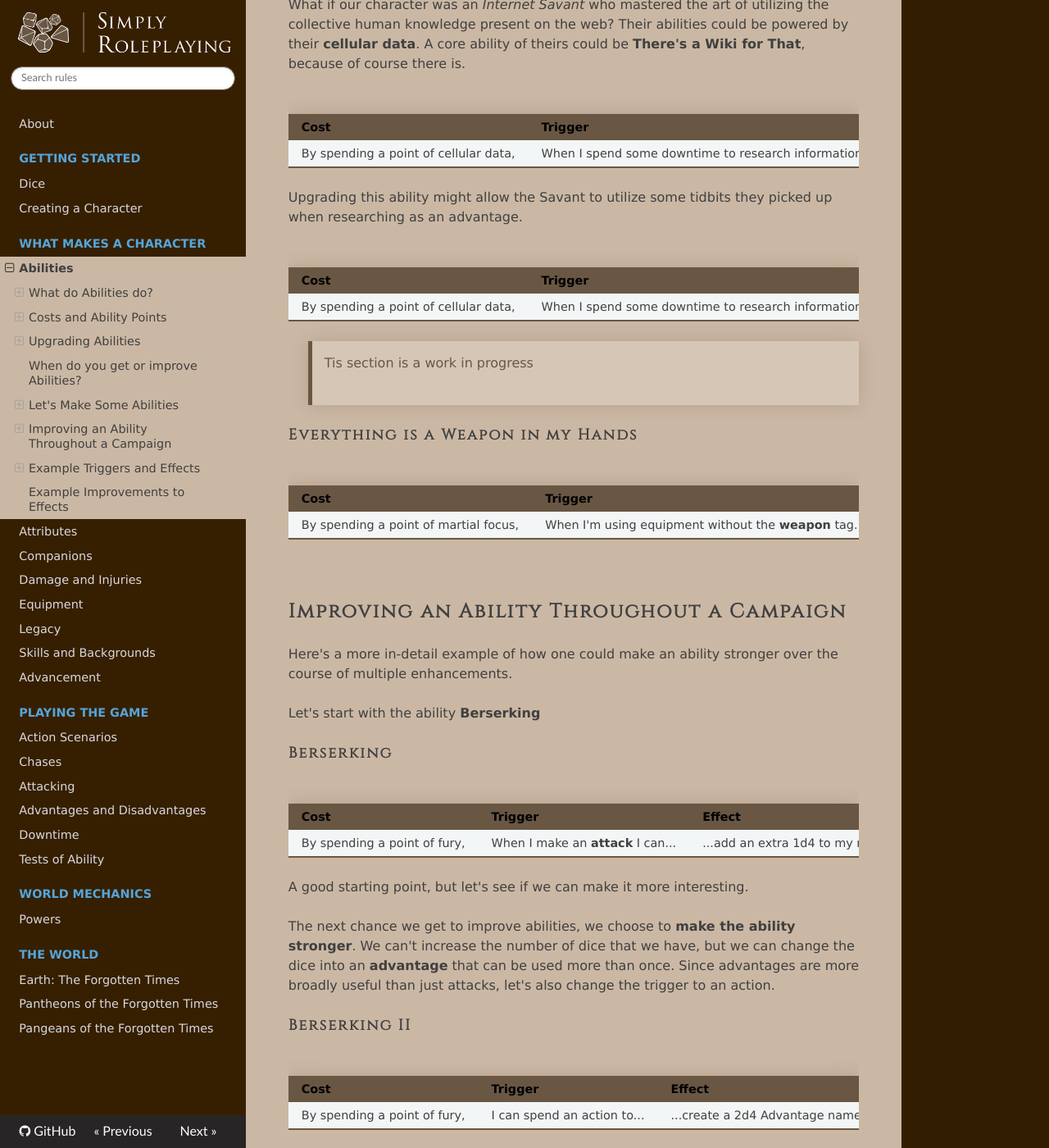
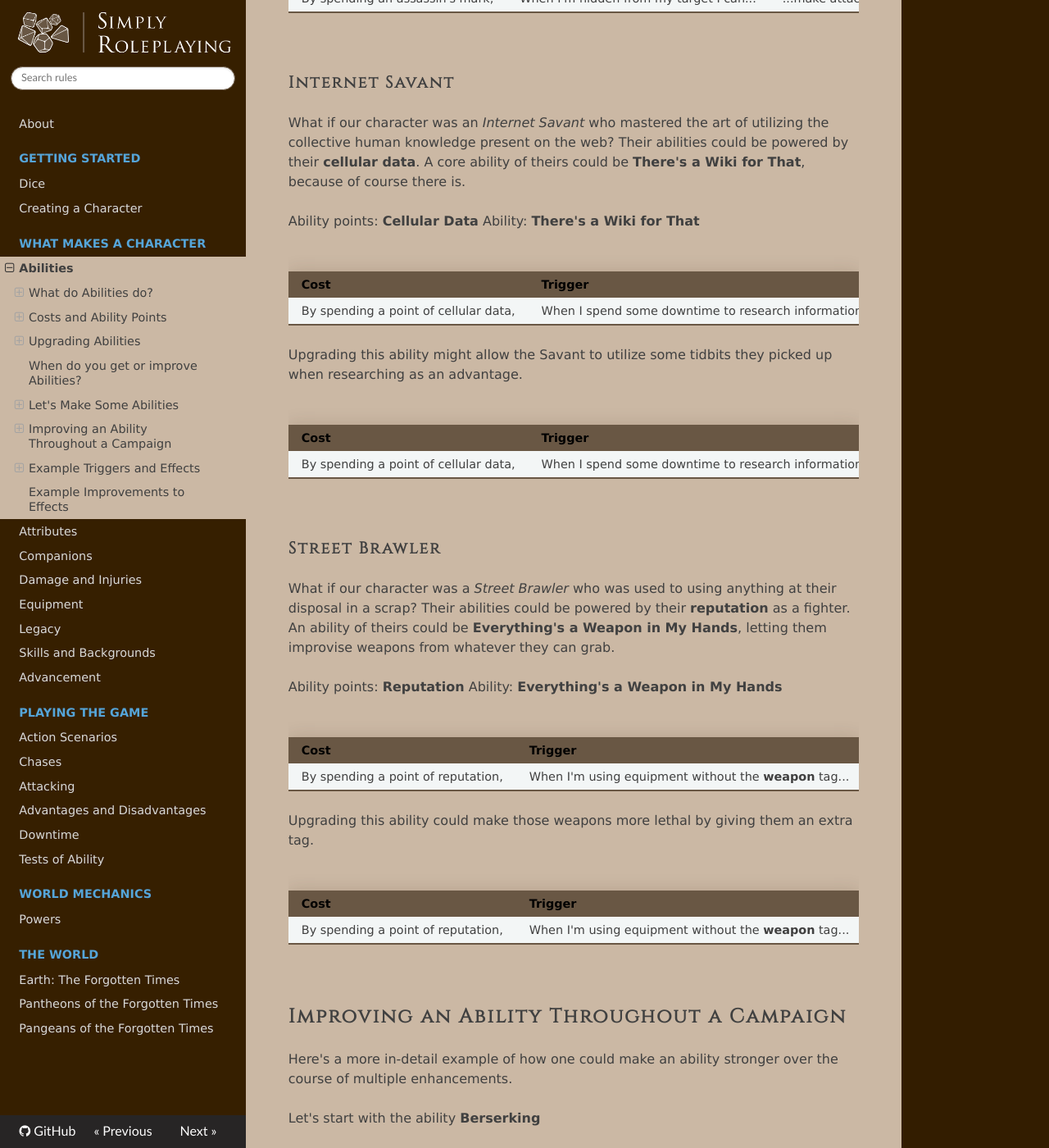
Before and after one commit to TheFifthRider/simply-roleplaying-webapp, an MkDocs documentation site: the page built from docs/character/abilities.md, in a window 1280 px wide and 1400 px high, scrolled down 5698 px. Shown: the whole window at 82% size. Built offline with MkDocs 1.6.1, drawn with Linux system fonts in a browser that asks for light colours; nearby versions of some CDN libraries.

Commit message:
feat: Added final example ability for now

```diff
--- a/docs/character/abilities.md
+++ b/docs/character/abilities.md
@@ -117,7 +117,7 @@ And upgrading it would probably mean making the boots last longer and be more du
 | -------------------- | -------------------------- | ------------------------------------------------------------ |
 | By spending 1 scrap, | I can spend downtime to... | ...give 1 target an **8**d4 advantage called Springloaded Boots. |
 
-
+<br/>
 
 ### Alchemist
 
@@ -136,7 +136,7 @@ We could then upgrade this potion to give it a secondary effect-- perhaps an inv
 | ------------------------- | --------------------------- | ------------------------------------------------------------ |
 | By spending 1 concoction, | I can spend an action to... | ...heal 10 damage from 1 target I can reach and give them a 2d4 advantage called _Invigorated_. |
 
-
+<br/>
 
 ### Unassuming Assassin
 
@@ -155,11 +155,14 @@ Upgrading this ability might allow us to add another tag, maybe the _concealable
 | ------------------------------- | --------------------------------------- | ------------------------------------------------------------ |
 | By spending an assassin's mark, | When I'm hidden from my target I can... | ...make attacks as though my weapons had the **intuition** and **concealable** tags until the end of my turn. |
 
-
+<br/>
 
 ### Internet Savant
 
 What if our character was an _Internet Savant_ who mastered the art of utilizing the collective human knowledge present on the web? Their abilities could be powered by their **cellular data**. A core ability of theirs could be **There's a Wiki for That**, because of course there is.
+
+Ability points: **Cellular Data**
+Ability: **There's a Wiki for That**
 
 | Cost                                  | Trigger                                                     | Effect                          |
 | ------------------------------------- | ----------------------------------------------------------- | ------------------------------- |
@@ -171,15 +174,24 @@ Upgrading this ability might allow the Savant to utilize some tidbits they picke
 | ------------------------------------- | ----------------------------------------------------------- | ------------------------------------------------------------ |
 | By spending a point of cellular data, | When I spend some downtime to research information I can... | ...add an extra 1d4 to my roll and give myself an appropriately titled 4d4 advantage based on what I researched. |
 
-<!-- TODO: Continue -->
+<br/>
 
->  Tis section is a work in progress
+### Street Brawler
 
-#### Everything is a Weapon in my Hands
+What if our character was a _Street Brawler_ who was used to using anything at their disposal in a scrap? Their abilities could be powered by their **reputation** as a fighter. An ability of theirs could be **Everything's a Weapon in My Hands**, letting them improvise weapons from whatever they can grab.
 
-| Cost                                  | Trigger                                                | Effect                                                       |
-| ------------------------------------- | ------------------------------------------------------ | ------------------------------------------------------------ |
-| By spending a point of martial focus, | When I'm using equipment without the **weapon** tag... | ...I can give it the **weapon** tag for the scene. _(The GM will give it an attribute tag if it doesn't already have one)_ |
+Ability points: **Reputation**
+Ability: **Everything's a Weapon in My Hands**
+
+| Cost                               | Trigger                                                | Effect                                                       |
+| ---------------------------------- | ------------------------------------------------------ | ------------------------------------------------------------ |
+| By spending a point of reputation, | When I'm using equipment without the **weapon** tag... | ...I can give it the **weapon** tag for the scene. _(The GM will give it an attribute tag if it doesn't already have one)_ |
+
+Upgrading this ability could make those weapons more lethal by giving them an extra tag.
+
+| Cost                               | Trigger                                                | Effect                                                       |
+| ---------------------------------- | ------------------------------------------------------ | ------------------------------------------------------------ |
+| By spending a point of reputation, | When I'm using equipment without the **weapon** tag... | ...I can give it the **weapon** tag for the scene. It also gets the **+1** tag if it isn't already tagged with a bigger **+X** tag. _(The GM will give it an attribute tag if it doesn't already have one)_ |
 
 <br/>
 
```
